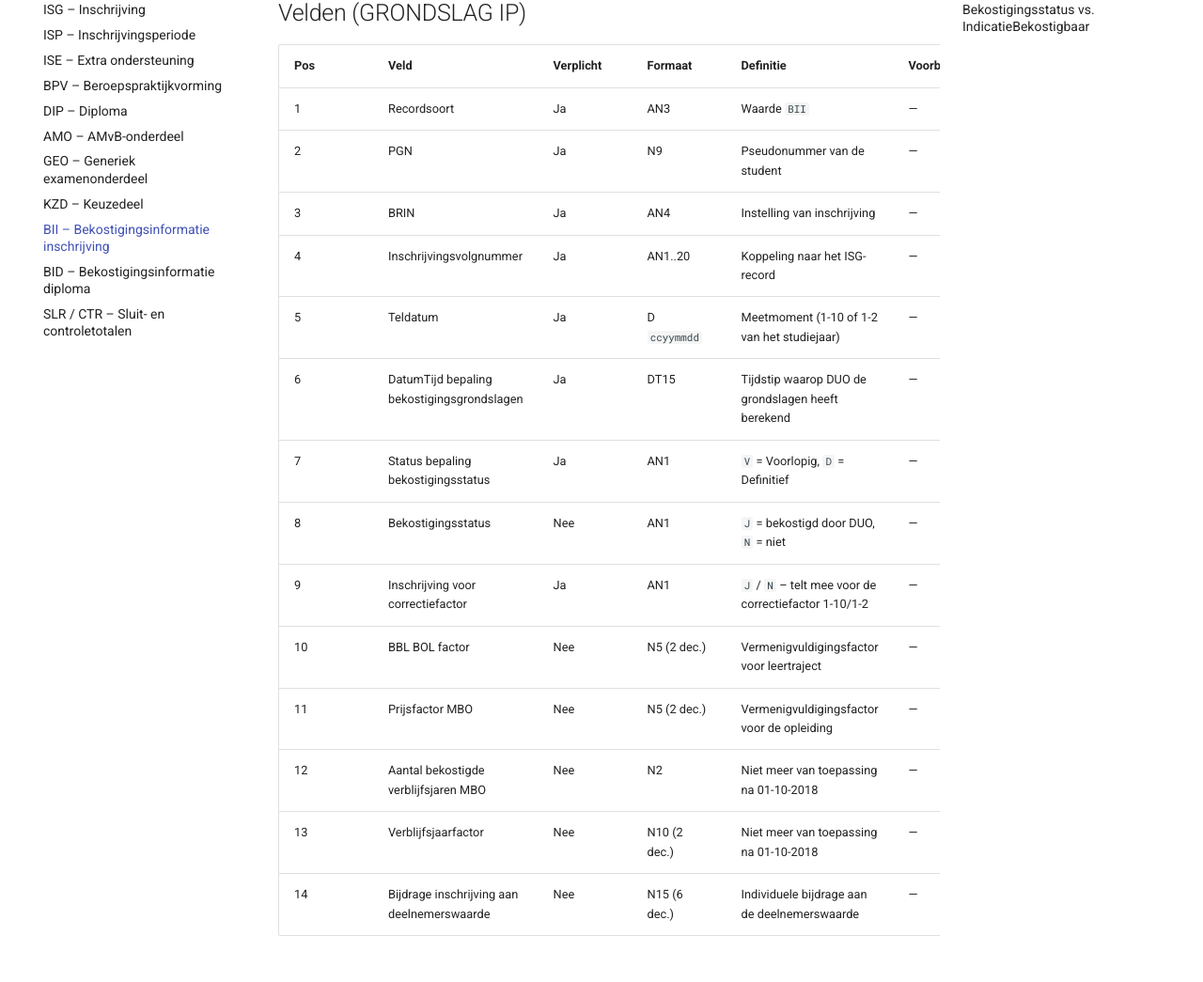
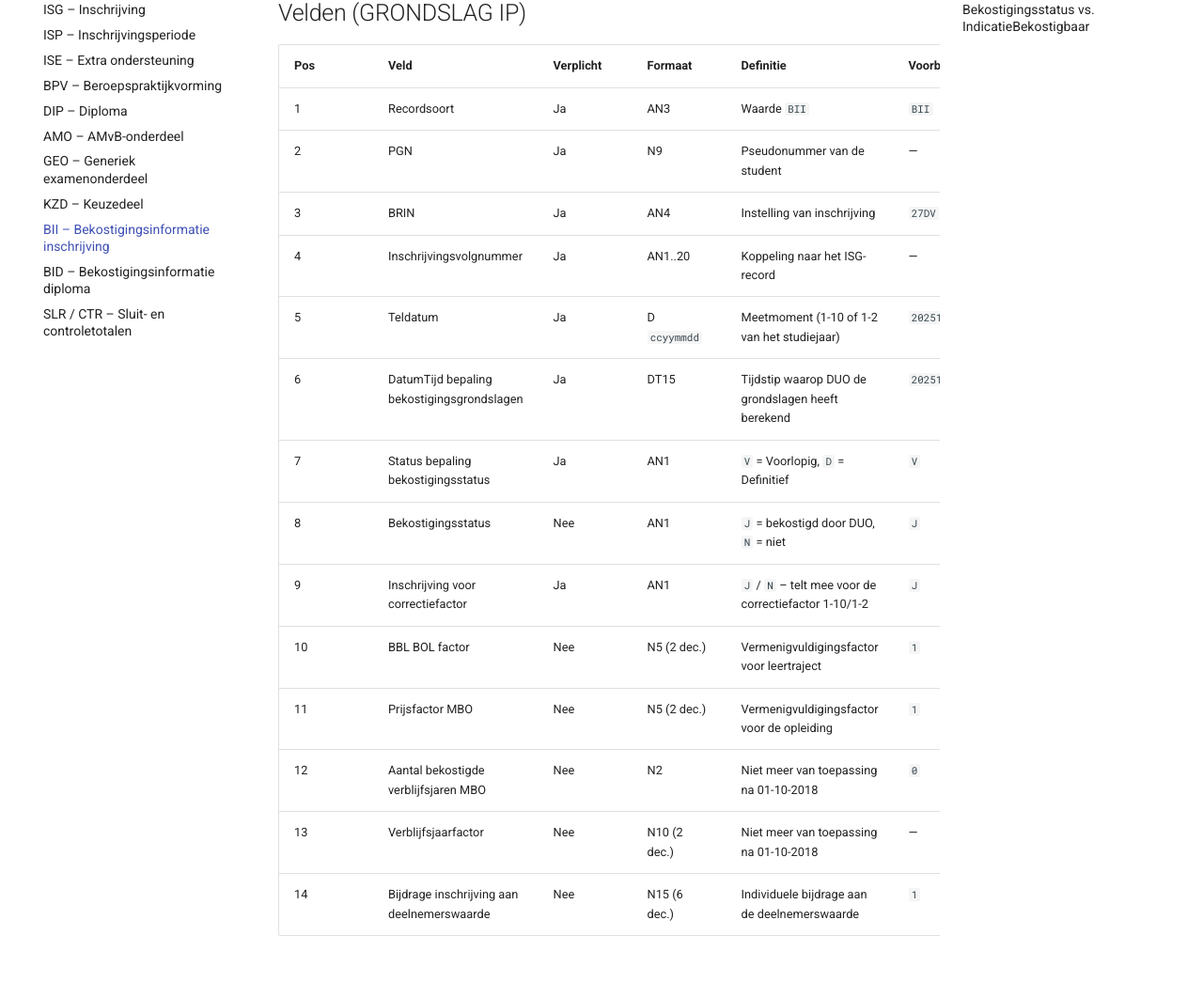
Before and after one commit to cedanl/mbo-bekostiging-bestanden, an MkDocs documentation site: the page built from docs/recordtypes/bii.md, in a window 1280 px wide and 1400 px high, scrolled down 362 px. Shown: the part 152-1197 px from the top of the window at 94% size. Built offline with MkDocs 1.6.1 and Material for MkDocs 9.7.7, drawn with Linux system fonts in a browser that asks for light colours; comment, search, counter and statistics services are not loaded.

Commit message:
docs: vul BID, BII en AMO GRONDSLAG IP voorbeeldwaarden in
Waarden afgeleid via TBGI-cross-referentie (tijdstip, bijdragen,
factoren) en PDF-spec (enumeraties J/N, V/D, MBO-niveau). Volgnummers
die niet uit demo-data of spec te achterhalen zijn blijven —.

Co-Authored-By: Claude Sonnet 4.6 <noreply@anthropic.com>

```diff
--- a/docs/recordtypes/bii.md
+++ b/docs/recordtypes/bii.md
@@ -13,20 +13,20 @@ BII-records volgen direct na het ISG-block (na ISP, ISE en BPV-records) van de b
 
 | Pos | Veld | Verplicht | Formaat | Definitie | Voorbeeldwaarde |
 |---|---|---|---|---|---|
-| 1 | Recordsoort | Ja | AN3 | Waarde `BII` | — |
+| 1 | Recordsoort | Ja | AN3 | Waarde `BII` | `BII` |
 | 2 | PGN | Ja | N9 | Pseudonummer van de student | — |
-| 3 | BRIN | Ja | AN4 | Instelling van inschrijving | — |
+| 3 | BRIN | Ja | AN4 | Instelling van inschrijving | `27DV` |
 | 4 | Inschrijvingsvolgnummer | Ja | AN1..20 | Koppeling naar het ISG-record | — |
-| 5 | Teldatum | Ja | D `ccyymmdd` | Meetmoment (1-10 of 1-2 van het studiejaar) | — |
-| 6 | DatumTijd bepaling bekostigingsgrondslagen | Ja | DT15 | Tijdstip waarop DUO de grondslagen heeft berekend | — |
-| 7 | Status bepaling bekostigingsstatus | Ja | AN1 | `V` = Voorlopig, `D` = Definitief | — |
-| 8 | Bekostigingsstatus | Nee | AN1 | `J` = bekostigd door DUO, `N` = niet | — |
-| 9 | Inschrijving voor correctiefactor | Ja | AN1 | `J` / `N` – telt mee voor de correctiefactor 1-10/1-2 | — |
-| 10 | BBL BOL factor | Nee | N5 (2 dec.) | Vermenigvuldigingsfactor voor leertraject | — |
-| 11 | Prijsfactor MBO | Nee | N5 (2 dec.) | Vermenigvuldigingsfactor voor de opleiding | — |
-| 12 | Aantal bekostigde verblijfsjaren MBO | Nee | N2 | Niet meer van toepassing na 01-10-2018 | — |
+| 5 | Teldatum | Ja | D `ccyymmdd` | Meetmoment (1-10 of 1-2 van het studiejaar) | `20251001` |
+| 6 | DatumTijd bepaling bekostigingsgrondslagen | Ja | DT15 | Tijdstip waarop DUO de grondslagen heeft berekend | `20251121104229` |
+| 7 | Status bepaling bekostigingsstatus | Ja | AN1 | `V` = Voorlopig, `D` = Definitief | `V` |
+| 8 | Bekostigingsstatus | Nee | AN1 | `J` = bekostigd door DUO, `N` = niet | `J` |
+| 9 | Inschrijving voor correctiefactor | Ja | AN1 | `J` / `N` – telt mee voor de correctiefactor 1-10/1-2 | `J` |
+| 10 | BBL BOL factor | Nee | N5 (2 dec.) | Vermenigvuldigingsfactor voor leertraject | `1` |
+| 11 | Prijsfactor MBO | Nee | N5 (2 dec.) | Vermenigvuldigingsfactor voor de opleiding | `1` |
+| 12 | Aantal bekostigde verblijfsjaren MBO | Nee | N2 | Niet meer van toepassing na 01-10-2018 | `0` |
 | 13 | Verblijfsjaarfactor | Nee | N10 (2 dec.) | Niet meer van toepassing na 01-10-2018 | — |
-| 14 | Bijdrage inschrijving aan deelnemerswaarde | Nee | N15 (6 dec.) | Individuele bijdrage aan de deelnemerswaarde | — |
+| 14 | Bijdrage inschrijving aan deelnemerswaarde | Nee | N15 (6 dec.) | Individuele bijdrage aan de deelnemerswaarde | `1` |
 
 ## Factoren uitgelegd
 
```
Also changed, not shown: docs/recordtypes/amo.md (+4 -4 lines), docs/recordtypes/bid.md (+8 -8 lines).
